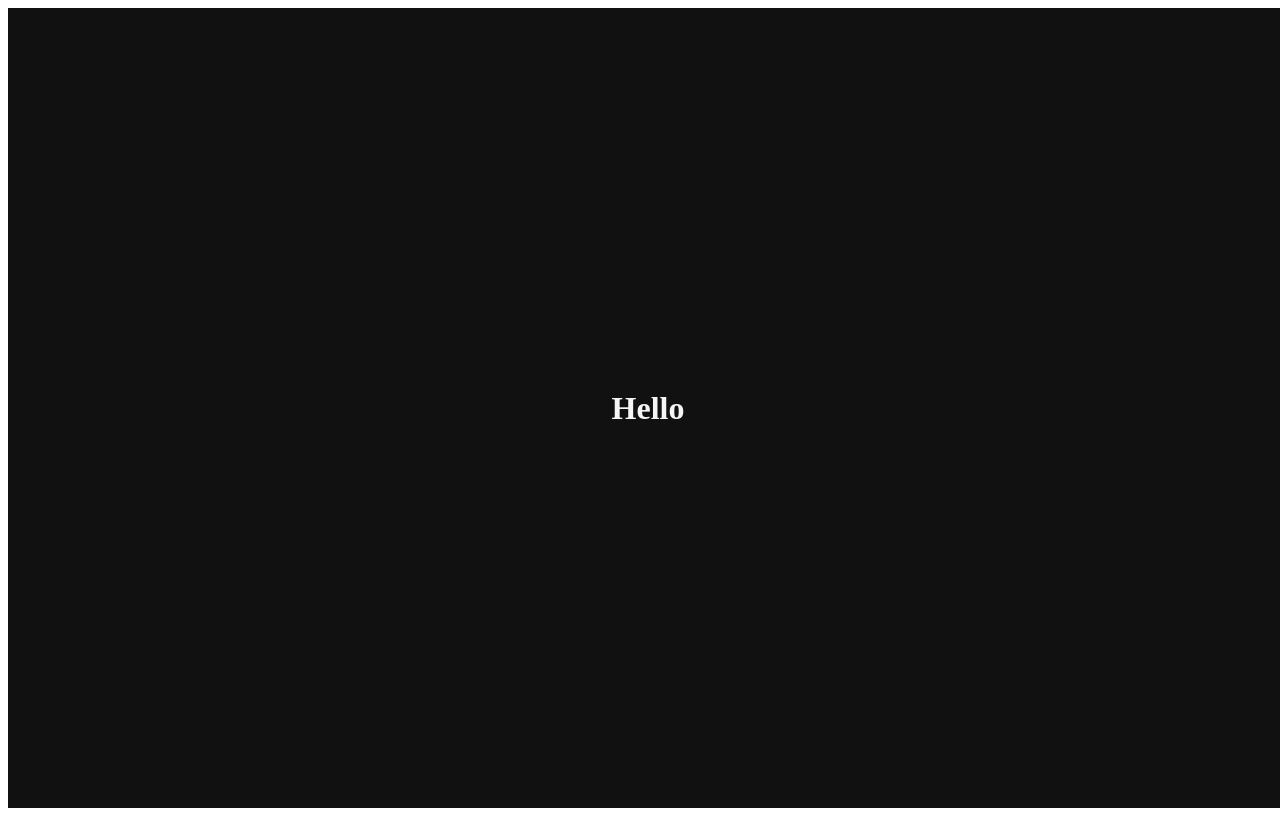
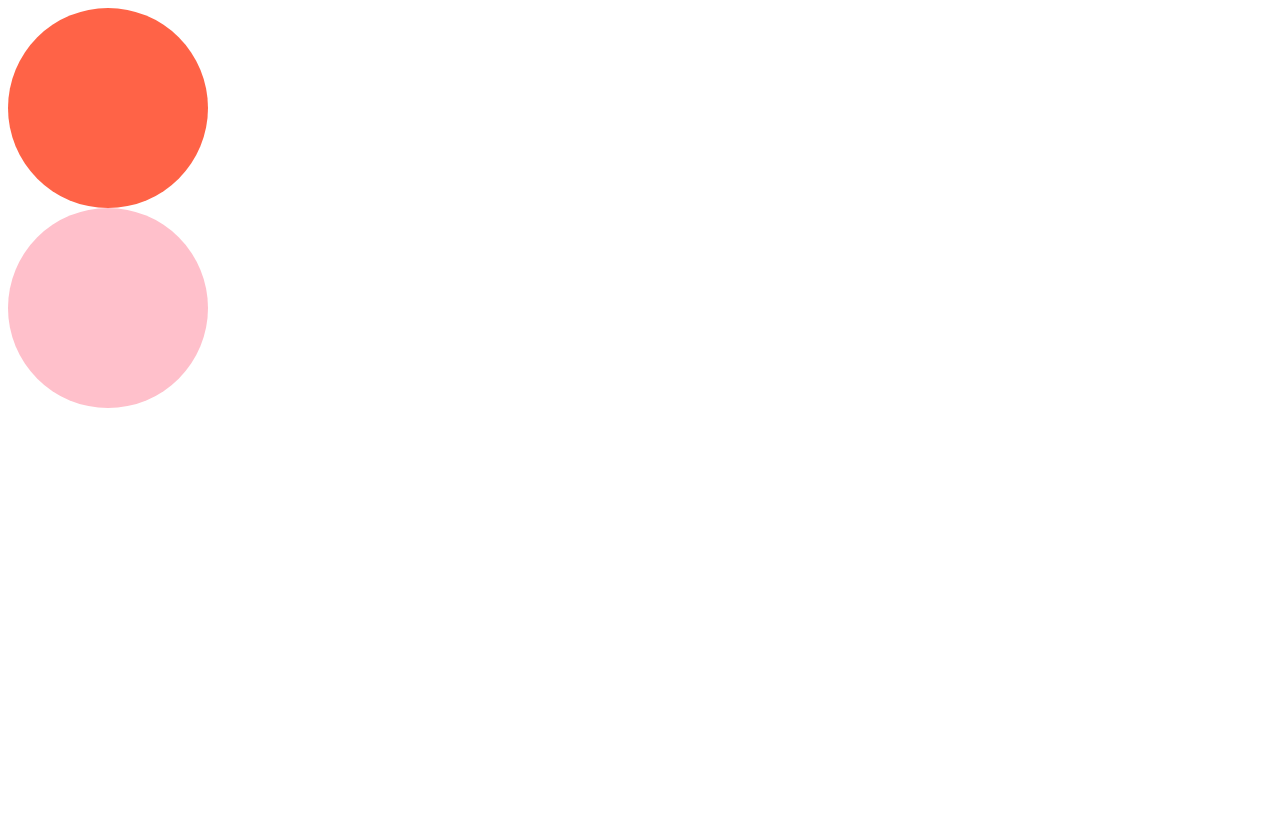
Before and after one commit to mangosteen977/react-master, a React (Create React App) app in the folder react-typescript/: page / in a window 1280 px wide. Built offline with nearby package versions, Linux system fonts and the light colour scheme.

Commit message:
Using styled-components's props with interface

```diff
--- a/react-typescript/src/App.tsx
+++ b/react-typescript/src/App.tsx
@@ -1,23 +1,11 @@
-import React from "react";
-import styled from "styled-components";
+import Circle from "./Circle";
 
-const Title = styled.h1`
-  color: ${(props) => props.theme.textColor};
-`;
-
-const Wrapper = styled.div`
-  width: 100vw;
-  height: 100vh;
-  display: flex;
-  justify-content: center;
-  align-items: center;
-  background-color: ${(props) => props.theme.backgroundColor};
-`;
 function App() {
   return (
-    <Wrapper>
-      <Title>Hello</Title>
-    </Wrapper>
+    <div>
+      <Circle bgColor="tomato" />
+      <Circle bgColor="pink" />
+    </div>
   );
 }
 
--- /dev/null
+++ b/react-typescript/src/Circle.tsx
@@ -0,0 +1,22 @@
+import styled from "styled-components";
+
+interface ContainerProps {
+  bgColor: string;
+}
+const Container = styled.div<ContainerProps>`
+  width: 200px;
+  height: 200px;
+  background-color: ${(props) => props.bgColor};
+  border-radius: 100px;
+`;
+
+interface CircleProps {
+  bgColor: string;
+}
+// interface : required object shape 설명. 코드 실행 전 확인/에러.
+// propType의 경우 코드 실행 후 확인/에러
+
+function Circle({ bgColor }: CircleProps) {
+  return <Container bgColor={bgColor} />;
+}
+export default Circle;
--- a/react-typescript/src/index.tsx
+++ b/react-typescript/src/index.tsx
@@ -17,8 +17,8 @@
 );
 root.render(
   <React.StrictMode>
-    <ThemeProvider theme={darkTheme}>
-      <App />
-    </ThemeProvider>
+    {/* <ThemeProvider> */}
+    <App />
+    {/* </ThemeProvider> */}
   </React.StrictMode>
 );
```
